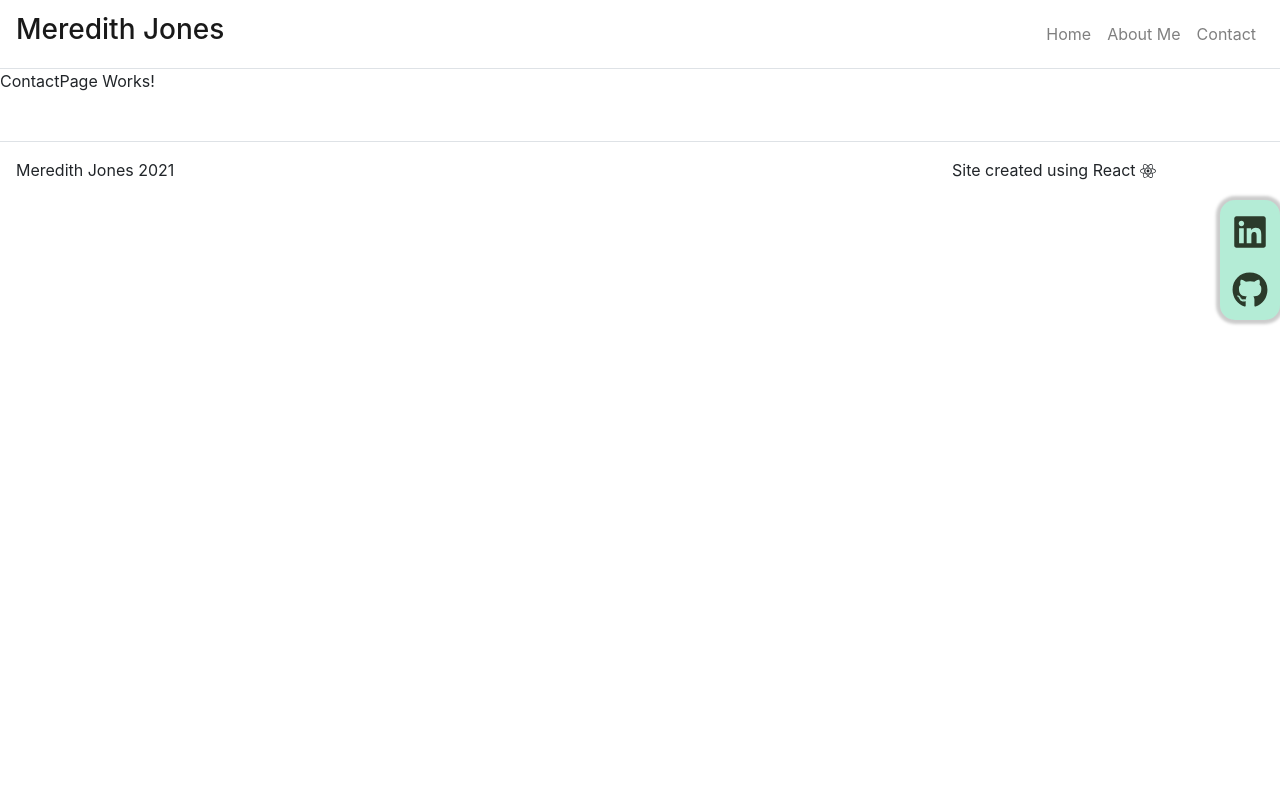
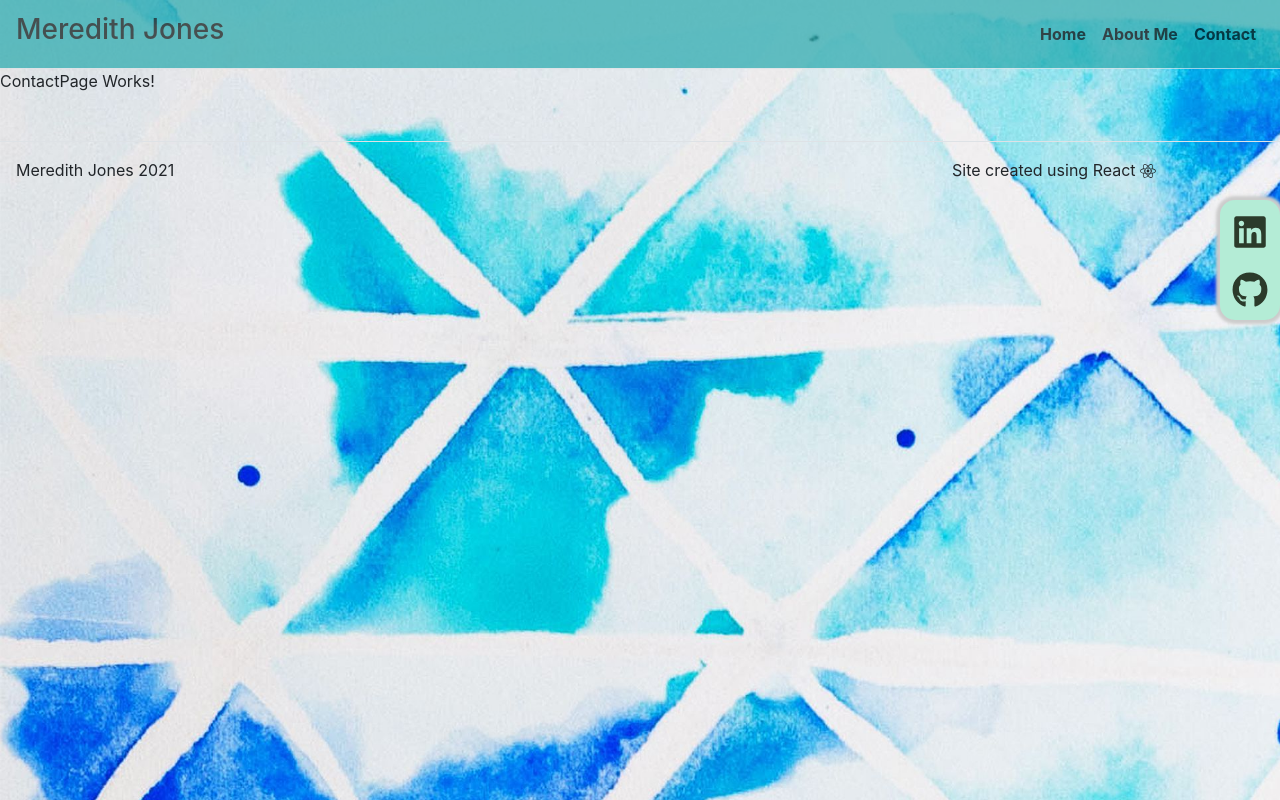
Before and after one commit to meredithajones/2021-Portfolio, a React (Create React App) app: page /contact in a window 1280 px wide. Built offline with nearby package versions, Linux system fonts and the light colour scheme.

Commit message:
Working background images and styling updates to navbar

```diff
--- a/src/App.js
+++ b/src/App.js
@@ -12,10 +12,8 @@ import HomePage from "./Pages/HomePage";
 import AboutPage from "./Pages/AboutPage";
 import ContactPage from "./Pages/ContactPage";
 import Sidenav from "./Components/SideNav/SideNav.js";
+import backGImage from "./Components/Background/backgroundImage";
 
-<div style={{ backgroundImage: "url(/background.jpg)" }}>
-  Hello World
-</div>
 class App extends React.Component {
   constructor(props) {
     super(props);
@@ -43,8 +41,9 @@ class App extends React.Component {
   render() {
     return (
       <Router>
+        <backGImage />
         <Container className="p-0" fluid={true}>
-          <Navbar className="border-bottom" bg="transparent" expand="lg">
+          <Navbar className="border-bottom" expand="lg">
             <Navbar.Brand>
               <h3>
                 {" "}
--- a/src/Components/Background/backgroundImage.js
+++ b/src/Components/Background/backgroundImage.js
@@ -2,9 +2,8 @@ import React from 'react';
 import backgroundImage from "../Background/background.jpg";
 
 const backGImage = () => {
-    // Render main bg image
     return (
-        <img className="" src={ backgroundImage } alt=""></img>
+        <img className="bg_image" src={ backgroundImage } alt="An abstract watercolor design in the background"></img>
      );
 }
 
--- a/src/index.css
+++ b/src/index.css
@@ -5,6 +5,9 @@ body {
     sans-serif;
   -webkit-font-smoothing: antialiased;
   -moz-osx-font-smoothing: grayscale;
+  background-image: url(./Components/Background/background.jpg);
+  background-size: 1700px 1000px;
+
 }
 
 code {
@@ -38,3 +41,20 @@ code {
   font-size: 16px;
   margin: 0px;
 }
+
+/* .p-0{
+  background-image: url(./Components/Background/background.jpg);
+  background-size: 1700px 1000px;
+
+} */
+.border-bottom{
+  background-color: rgb(35, 168, 173);
+  opacity: 0.7;
+}
+
+.nav-link{
+  color: black !important;
+  opacity: 1 !important;
+  font-weight: bold;
+  font-display: bold;
+}
```
Also changed, not shown: src/App.css (line endings or trailing spaces), src/Components/Background/background.jpg.
